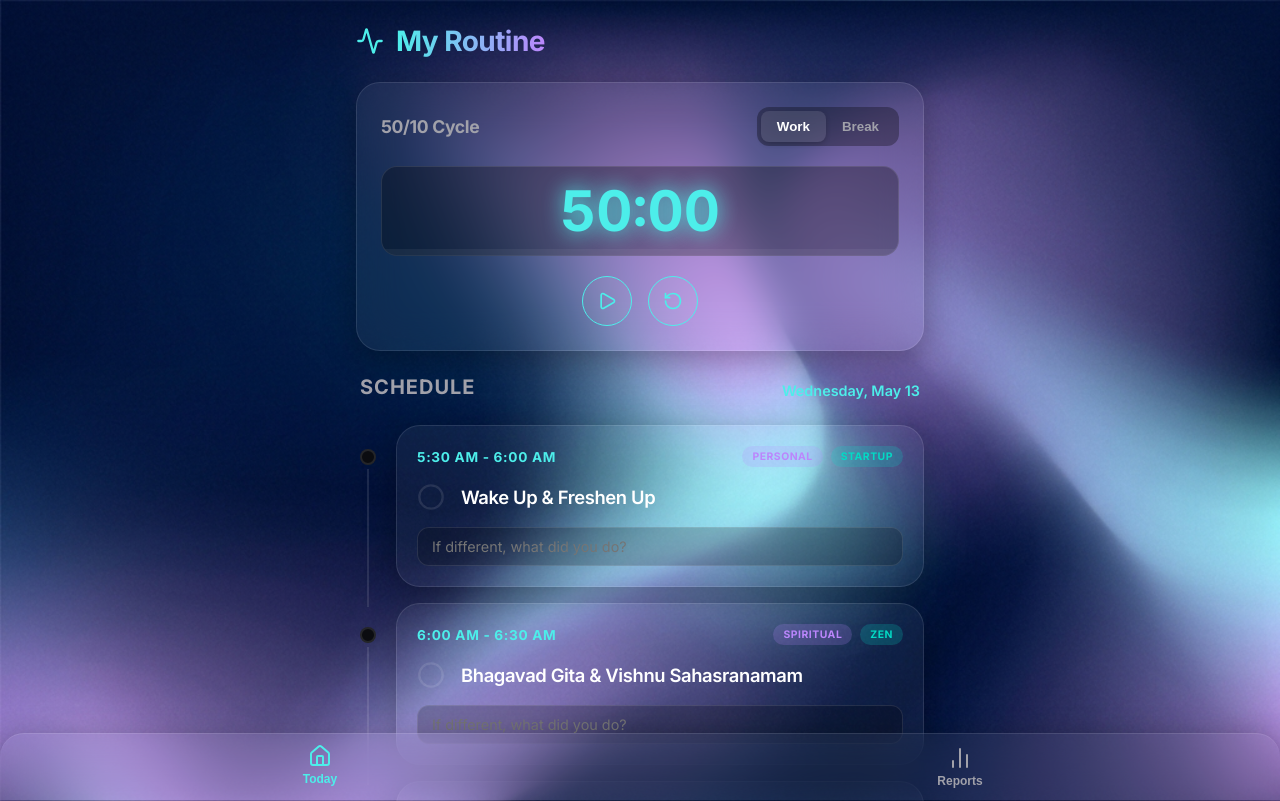
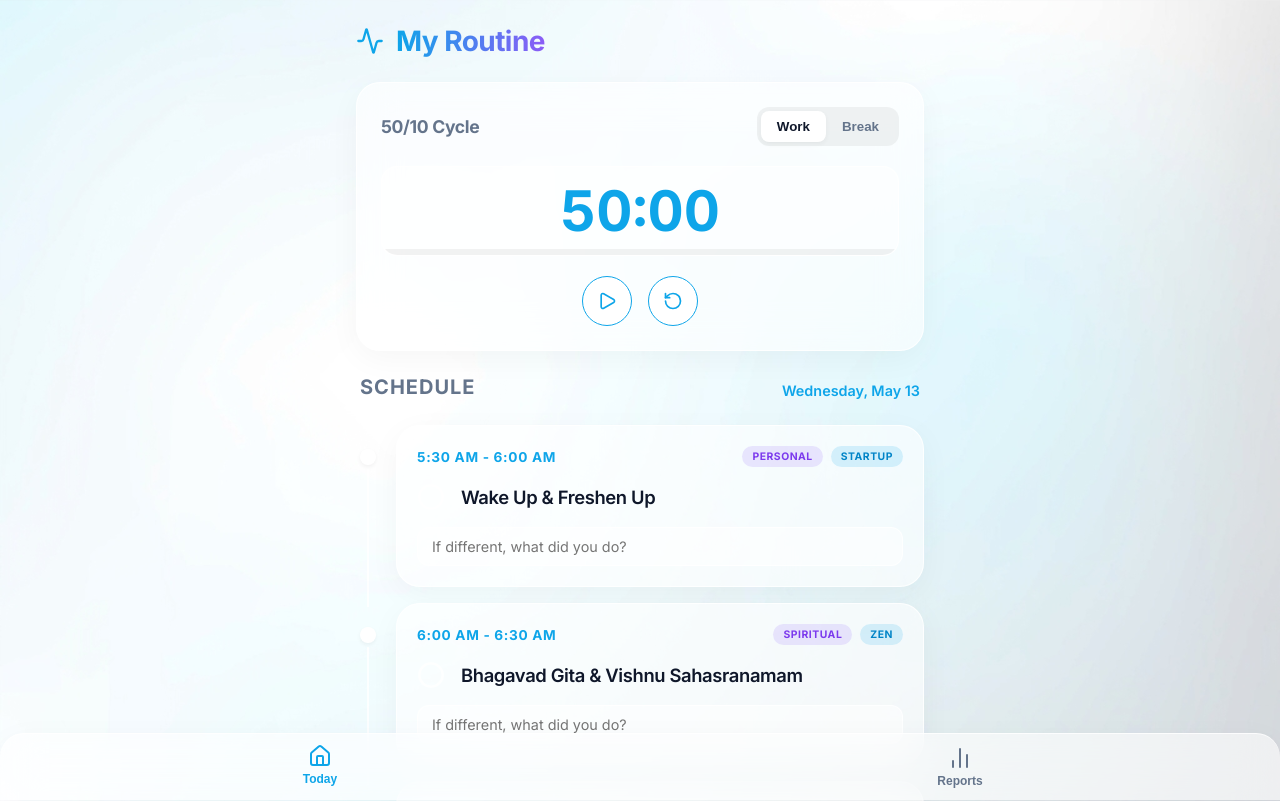
Before and after one commit to Hareeshkumar205/routine-tracker, a React (Vite) app: page / in a window 1280 px wide. Shown: the top 801 px of the page. Built offline with nearby package versions, Linux system fonts and the light colour scheme.

Commit message:
Convert App Store design to Light Mode

```diff
--- a/src/index.css
+++ b/src/index.css
@@ -1,14 +1,15 @@
 :root {
-  --bg-color: #0b0c10;
-  --primary: #4deeea;
-  --primary-glow: rgba(77, 238, 234, 0.5);
-  --success: #74ee15;
-  --text-main: #ffffff;
-  --text-muted: #a1a1aa;
-  --glass-bg: rgba(255, 255, 255, 0.05);
-  --glass-border: rgba(255, 255, 255, 0.1);
-  --card-current-bg: rgba(77, 238, 234, 0.1);
-  --card-completed-bg: rgba(255, 255, 255, 0.02);
+  --bg-color: #f8fafc;
+  --primary: #0ea5e9;
+  --primary-glow: rgba(14, 165, 233, 0.3);
+  --success: #22c55e;
+  --success-glow: rgba(34, 197, 94, 0.3);
+  --text-main: #0f172a;
+  --text-muted: #64748b;
+  --glass-bg: rgba(255, 255, 255, 0.6);
+  --glass-border: rgba(255, 255, 255, 0.8);
+  --card-current-bg: rgba(14, 165, 233, 0.1);
+  --card-completed-bg: rgba(248, 250, 252, 0.4);
 }
 
 * {
@@ -44,7 +45,7 @@ body {
   -webkit-backdrop-filter: blur(20px);
   border: 1px solid var(--glass-border);
   border-radius: 24px;
-  box-shadow: 0 8px 32px rgba(0, 0, 0, 0.3);
+  box-shadow: 0 8px 32px rgba(0, 0, 0, 0.04);
   overflow: hidden;
   transition: transform 0.3s ease, box-shadow 0.3s ease;
 }
@@ -88,14 +89,14 @@ h1, h2, h3 {
 
 h1 {
   font-size: 1.75rem;
-  background: linear-gradient(to right, #4deeea, #bb86fc);
+  background: linear-gradient(to right, #0ea5e9, #8b5cf6);
   -webkit-background-clip: text;
   -webkit-text-fill-color: transparent;
 }
 
 /* Layout */
 .app-container {
-  max-width: 600px; /* narrowed for mobile feel */
+  max-width: 600px;
   margin: 0 auto;
   padding: 24px 16px;
   width: 100%;
@@ -174,9 +175,10 @@ h1 {
   height: 16px;
   border-radius: 50%;
   border: 2px solid var(--glass-border);
-  background: var(--bg-color);
+  background: #ffffff;
   z-index: 2;
   transition: all 0.3s ease;
+  box-shadow: 0 2px 4px rgba(0,0,0,0.05);
 }
 
 .timeline-dot.current {
@@ -206,8 +208,8 @@ h1 {
 
 .current-card {
   background: var(--card-current-bg);
-  border-color: rgba(77, 238, 234, 0.3);
-  box-shadow: 0 8px 32px rgba(77, 238, 234, 0.1);
+  border-color: rgba(14, 165, 233, 0.4);
+  box-shadow: 0 8px 32px rgba(14, 165, 233, 0.15);
 }
 
 .completed-card {
@@ -244,13 +246,13 @@ h1 {
 }
 
 .category-badge {
-  background: rgba(187, 134, 252, 0.2);
-  color: #bb86fc;
+  background: rgba(139, 92, 246, 0.15);
+  color: #7c3aed;
 }
 
 .mode-badge {
-  background: rgba(3, 218, 197, 0.2);
-  color: #03dac5;
+  background: rgba(14, 165, 233, 0.15);
+  color: #0284c7;
 }
 
 .card-main-action {
@@ -286,9 +288,9 @@ h1 {
 .actual-activity-input {
   width: 100%;
   margin-top: 16px;
-  background: rgba(0, 0, 0, 0.2);
+  background: rgba(255, 255, 255, 0.5);
   border: 1px solid var(--glass-border);
-  color: var(--text-muted);
+  color: var(--text-main);
   border-radius: 12px;
   padding: 10px 14px;
   font-family: 'Inter', sans-serif;
@@ -299,8 +301,8 @@ h1 {
 
 .actual-activity-input:focus {
   border-color: var(--primary);
-  color: var(--text-main);
-  background: rgba(255, 255, 255, 0.1);
+  background: rgba(255, 255, 255, 0.9);
+  box-shadow: 0 0 0 3px var(--primary-glow);
 }
 
 .completed-card .actual-activity-input {
@@ -330,7 +332,7 @@ h1 {
 
 .timer-tabs {
   display: flex;
-  background: rgba(0, 0, 0, 0.3);
+  background: rgba(0, 0, 0, 0.05);
   border-radius: 12px;
   padding: 4px;
 }
@@ -347,9 +349,9 @@ h1 {
 }
 
 .timer-tabs .tab.active {
-  background: rgba(255,255,255,0.1);
+  background: #ffffff;
   color: var(--text-main);
-  box-shadow: 0 2px 5px rgba(0,0,0,0.2);
+  box-shadow: 0 2px 5px rgba(0,0,0,0.05);
 }
 
 .timer-display-container {
@@ -359,7 +361,7 @@ h1 {
   display: flex;
   justify-content: center;
   align-items: center;
-  background: rgba(0, 0, 0, 0.3);
+  background: rgba(255, 255, 255, 0.5);
   border-radius: 16px;
   overflow: hidden;
   border: 1px solid var(--glass-border);
@@ -371,7 +373,7 @@ h1 {
   left: 0;
   height: 6px;
   width: 100%;
-  background: rgba(255,255,255,0.05);
+  background: rgba(0,0,0,0.05);
 }
 
 .timer-progress-fill {
@@ -383,7 +385,6 @@ h1 {
   font-size: 3.5rem;
   font-weight: 700;
   font-variant-numeric: tabular-nums;
-  text-shadow: 0 0 20px currentColor;
   position: relative;
   z-index: 1;
 }
@@ -399,11 +400,12 @@ h1 {
   border-radius: 50%;
   width: 50px;
   height: 50px;
+  background: #ffffff;
 }
 
 .timer-controls .icon-button:hover {
   background: var(--primary);
-  color: #0b0c10;
+  color: #ffffff;
 }
 
 /* Animations */
@@ -515,7 +517,7 @@ h1 {
 }
 .circle-bg {
   fill: none;
-  stroke: rgba(255, 255, 255, 0.05);
+  stroke: rgba(0, 0, 0, 0.05);
   stroke-width: 3.8;
 }
 .circle {
@@ -544,7 +546,6 @@ h1 {
   font-size: 4rem;
   font-weight: 800;
   color: var(--success);
-  text-shadow: 0 0 20px var(--success-glow);
 }
 .stat-label {
   color: var(--text-muted);
@@ -569,7 +570,7 @@ h1 {
 .bar-bg {
   width: 16px;
   height: 150px;
-  background: rgba(255, 255, 255, 0.05);
+  background: rgba(0, 0, 0, 0.05);
   border-radius: 8px;
   display: flex;
   align-items: flex-end;
@@ -580,11 +581,9 @@ h1 {
   background: var(--primary);
   border-radius: 8px;
   transition: height 1s ease-out;
-  box-shadow: 0 0 10px var(--primary-glow);
 }
 .weekend-fill {
   background: var(--success);
-  box-shadow: 0 0 10px var(--success-glow);
 }
 .bar-label {
   font-size: 0.75rem;
@@ -597,7 +596,7 @@ h1 {
   display: flex;
   justify-content: space-between;
   align-items: center;
-  background: rgba(0, 0, 0, 0.2);
+  background: rgba(255, 255, 255, 0.5);
   padding: 8px;
   border-radius: 16px;
   border: 1px solid var(--glass-border);
```
Also changed, not shown: src/assets/bg.png.
